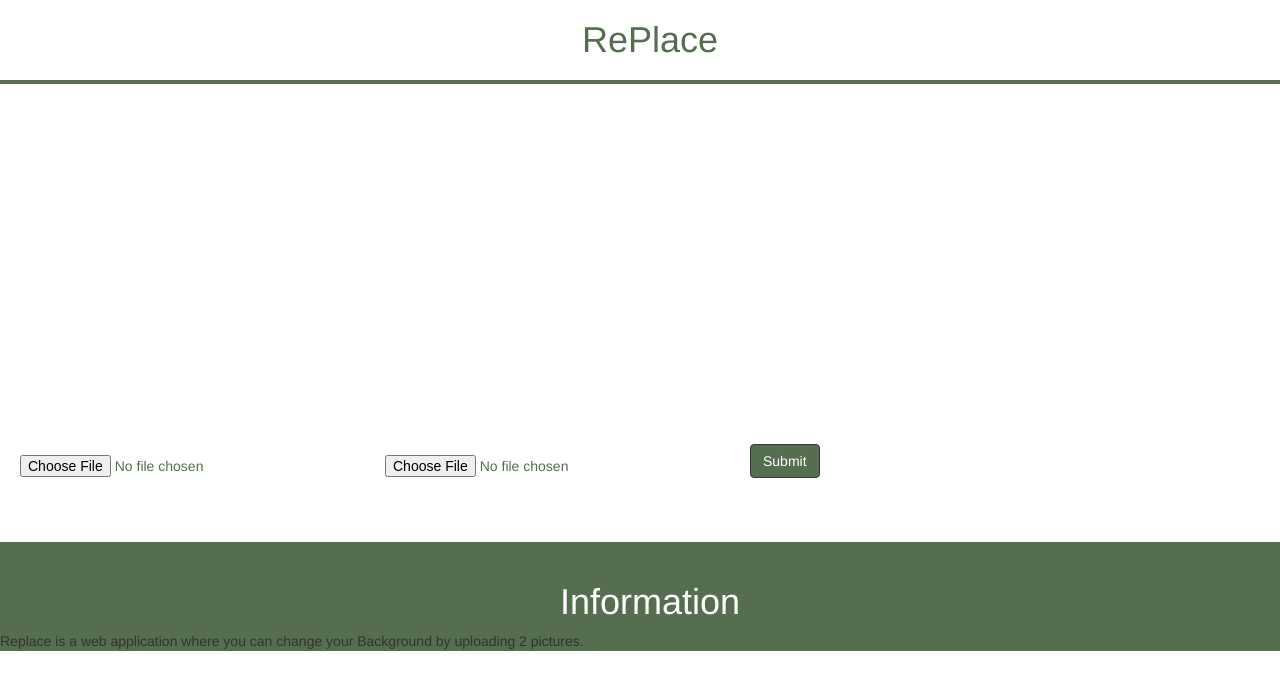
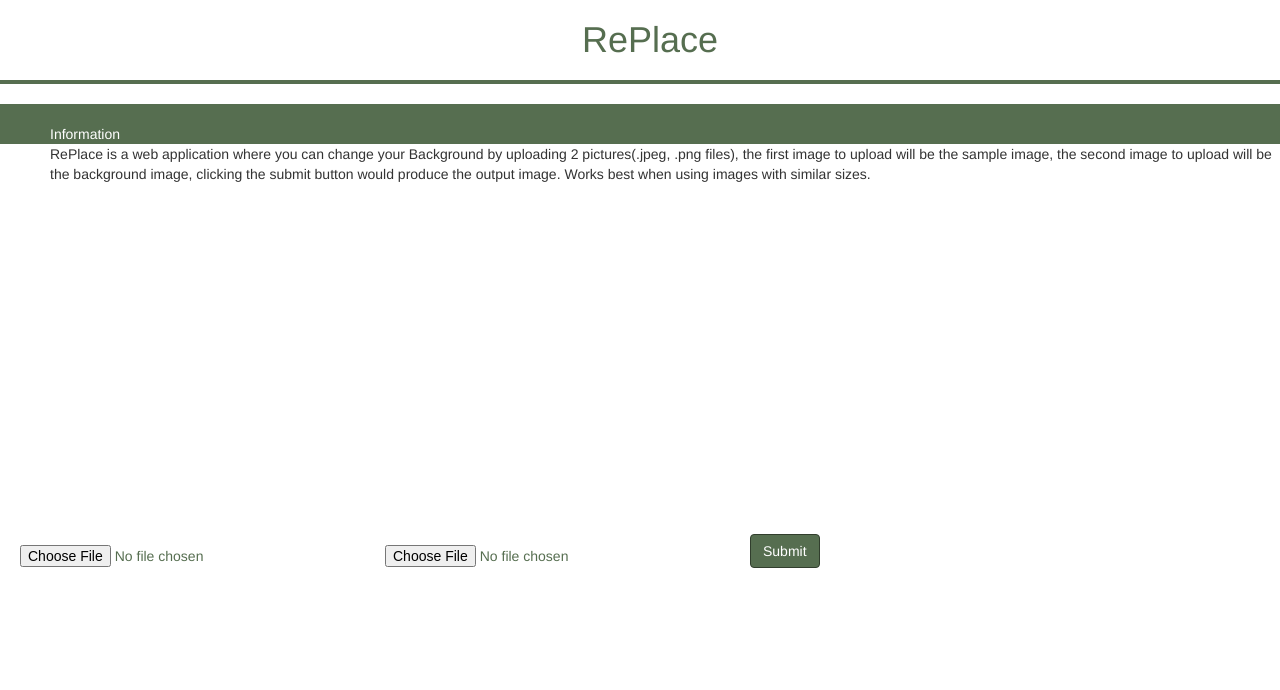
Before and after one commit to RinzaiTerrado/DIGIMAP-BG-REPLACE, a Flask app: page / in a window 1280 px wide. Shown: the top 690 px of the page. Run offline with Flask 2, Linux system fonts and the light colour scheme; some libraries are stand-ins or nearby versions.

Commit message:
Update index.html

```diff
--- a/templates/index.html
+++ b/templates/index.html
@@ -52,8 +52,11 @@
 
         .info{
             background-color: rgb(86, 110, 80);
+            padding-left: 50px;
         }
-
+        .infotext{
+            padding-left: 50px;
+        }
         .btn{
             background-color: rgb(86, 110, 80);
             border-color: rgb(49, 62, 45);
@@ -69,6 +72,14 @@
 </head>
 
 <body>
+    <div class="info">
+        <br>
+        <span style="color: white;">Information</span>
+        <br>
+    </div>
+        <p class="infotext">RePlace is a web application where you can change your Background by
+            uploading 2 pictures(.jpeg, .png files), the first image to upload will be the sample image, the second image to upload will be the background image, clicking the submit button would produce the output image. Works best when using images with similar sizes.
+        </p>
     <br>
     <div class="image_div">
         {% if filename %}
@@ -90,8 +101,8 @@
         <br>
         <form method="post" class="form-inline" action="/" enctype="multipart/form-data">
 
-            <input type="file" name="file" autocomplete="off" required>
-            <input type="file" name="file2" autocomplete="off" required>
+            <input type="file" name="file" autocomplete="off" accept="image/png,  image/jpeg" required>
+            <input type="file" name="file2" autocomplete="off" accept="image/png, image/jpeg" required>
             <br>
             <p>
                 <input type="submit" class="btn btn-primary" value="Submit">
@@ -99,13 +110,6 @@
         </form>
     </div>
     <br><br>
-    <div class="info">
-        <br>
-        <h1 style="color: white;">Information</h1>
-        <p>Replace is a web application where you can change your Background by
-            uploading 2 pictures.
-        </p>
-    </div>
 </body>
 
 </html>
```
